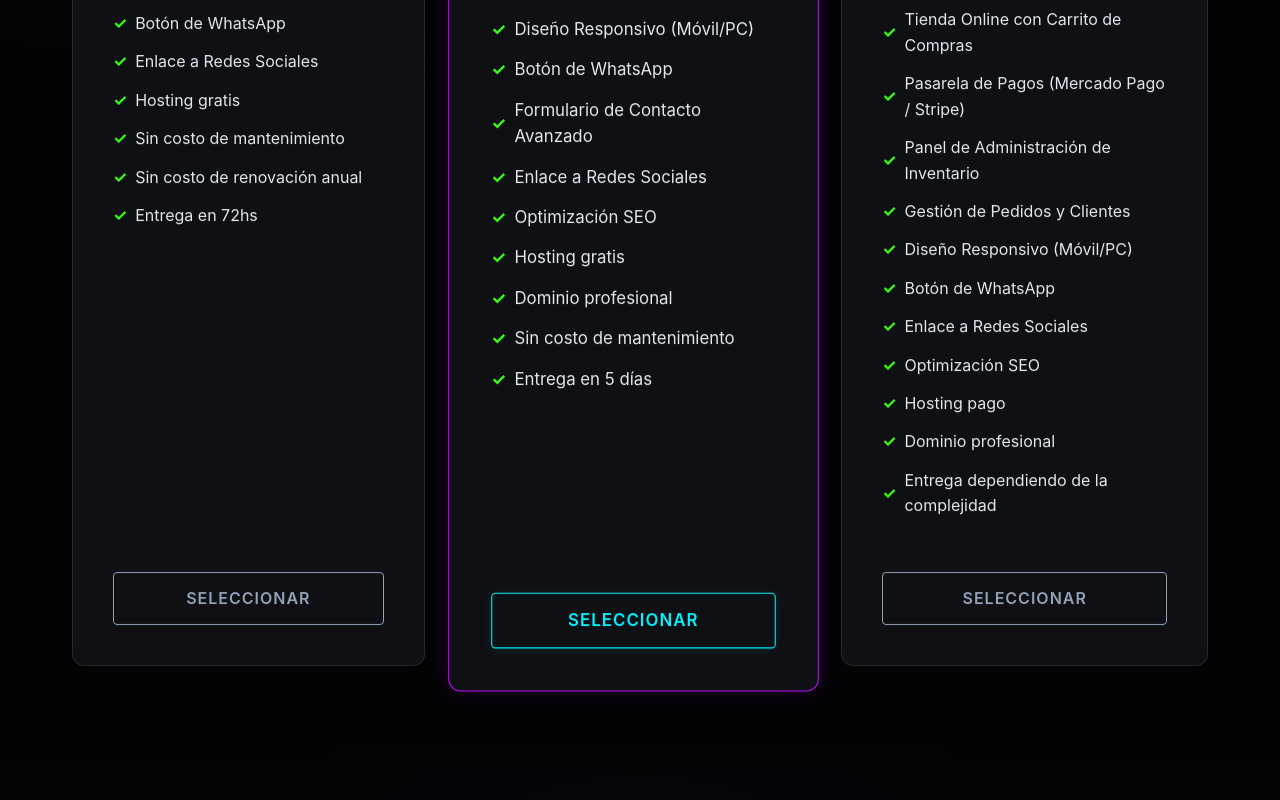
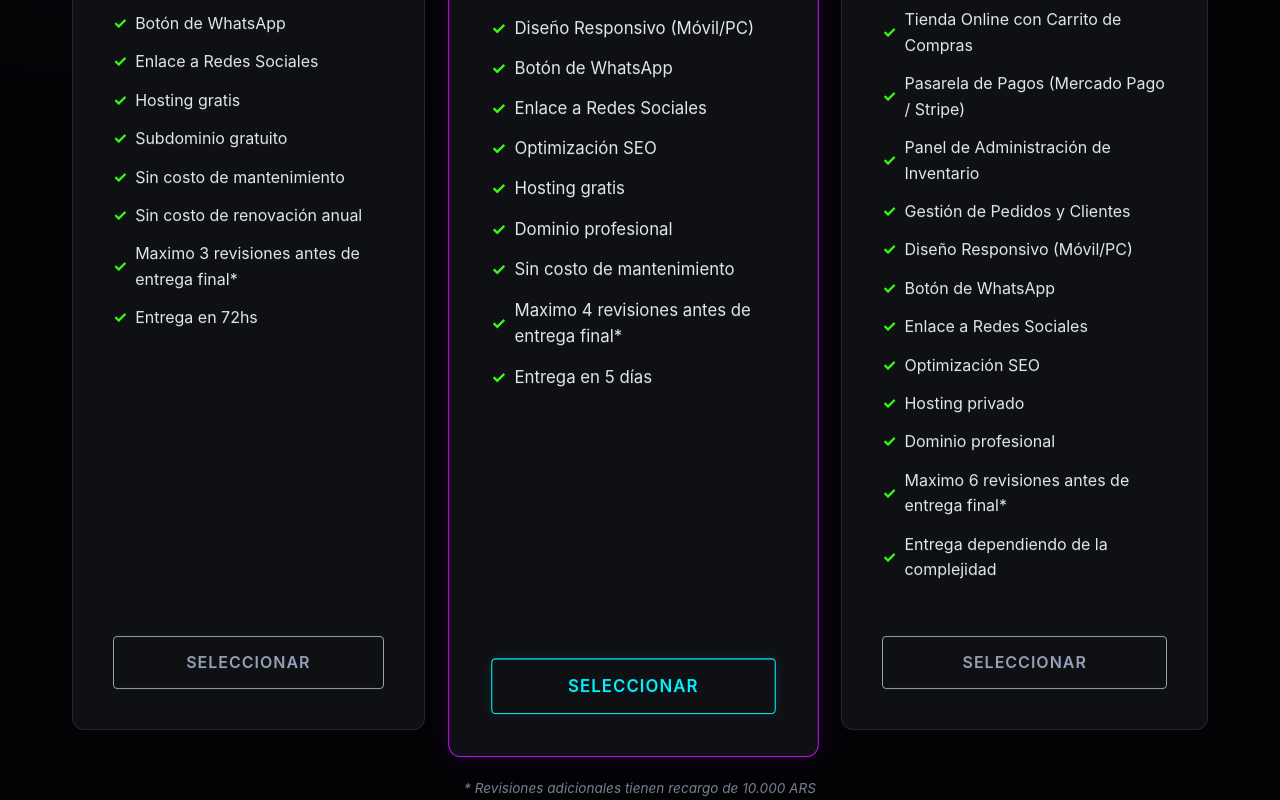
Before and after one commit to JSoza1/web-soza-systems, a React (Vite) app: page / in a window 1280 px wide. Shown: the part 1960-2760 px from the top of the page. Built offline with nearby package versions, Linux system fonts and the light colour scheme.

Commit message:
feat: Add a responsive pricing section component, package data, and dedicated styling.

```diff
--- a/src/components/Pricing/Pricing.css
+++ b/src/components/Pricing/Pricing.css
@@ -120,6 +120,15 @@
     margin-top: auto;
 }
 
+.pricing__footer-note {
+    margin-top: 3rem;
+    text-align: center;
+    color: var(--color-text-muted);
+    font-size: 0.85rem;
+    font-style: italic;
+    opacity: 0.8;
+}
+
 /* Ajuste responsive para la tarjeta destacada */
 @media (max-width: 1024px) {
     .pricing-card--featured {
--- a/src/components/Pricing/Pricing.jsx
+++ b/src/components/Pricing/Pricing.jsx
@@ -35,6 +35,10 @@ const Pricing = ({ packages }) => {
                         </div>
                     ))}
                 </div>
+
+                <p className="pricing__footer-note">
+                    * Revisiones adicionales tienen recargo de 10.000 ARS
+                </p>
             </div>
         </section>
     );
--- a/src/data/packagesData.js
+++ b/src/data/packagesData.js
@@ -10,8 +10,10 @@ export const packagesData = [
             "Botón de WhatsApp",
             "Enlace a Redes Sociales",
             "Hosting gratis",
+            "Subdominio gratuito",
             "Sin costo de mantenimiento",
             "Sin costo de renovación anual",
+            "Maximo 3 revisiones antes de entrega final*",
             "Entrega en 72hs"
         ],
         highlight: false
@@ -25,12 +27,12 @@ export const packagesData = [
             "Sitio Web de 3 Paginas EJ: (Inicio, Servicios, Contacto)",
             "Diseño Responsivo (Móvil/PC)",
             "Botón de WhatsApp",
-            "Formulario de Contacto Avanzado",
             "Enlace a Redes Sociales",
             "Optimización SEO",
             "Hosting gratis",
             "Dominio profesional",
             "Sin costo de mantenimiento",
+            "Maximo 4 revisiones antes de entrega final*",
             "Entrega en 5 días"
         ],
         highlight: true // Este será el paquete destacado visualmente
@@ -49,8 +51,9 @@ export const packagesData = [
             "Botón de WhatsApp",
             "Enlace a Redes Sociales",
             "Optimización SEO",
-            "Hosting pago",
+            "Hosting privado",
             "Dominio profesional",
+            "Maximo 6 revisiones antes de entrega final*",
             "Entrega dependiendo de la complejidad"
         ],
         highlight: false
```
